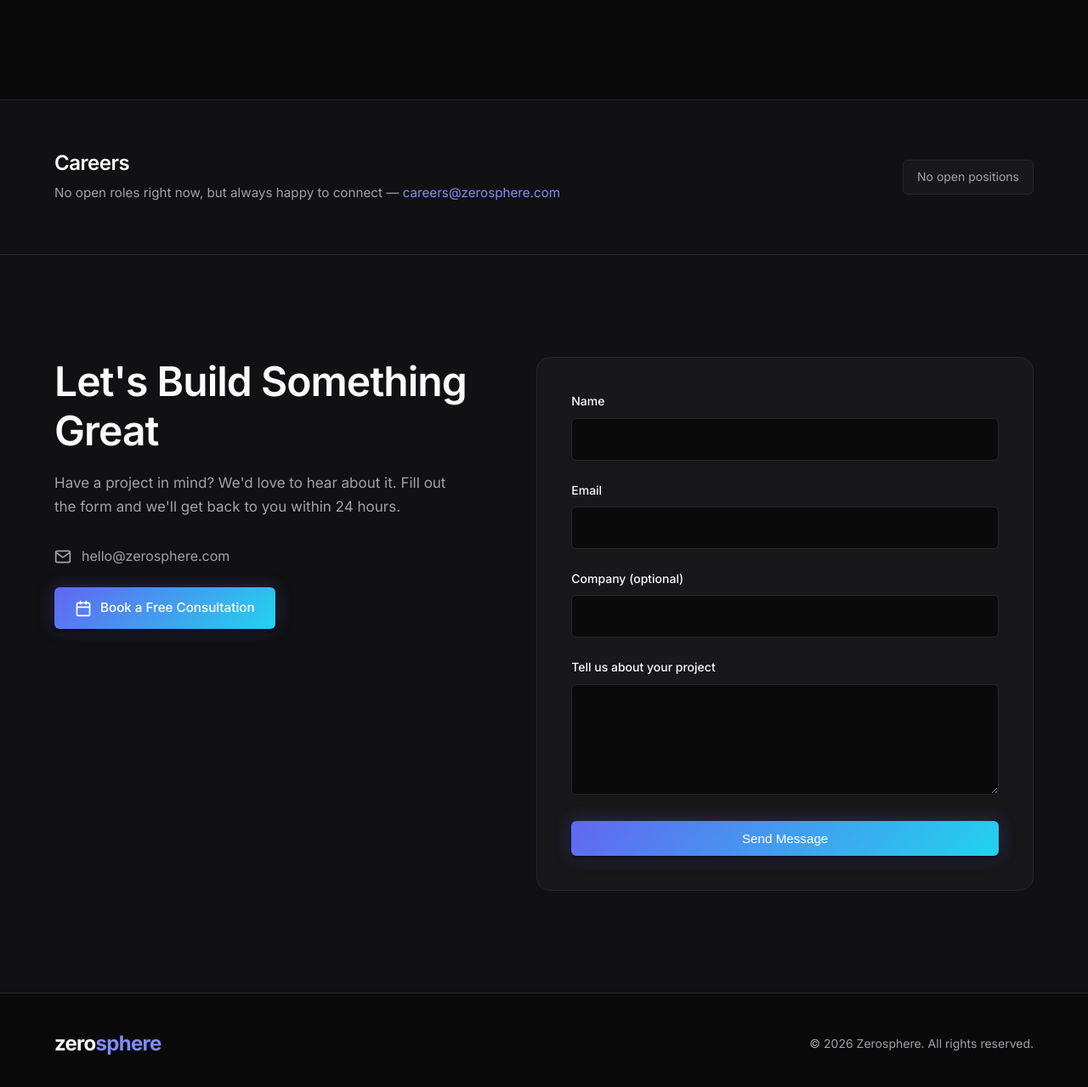
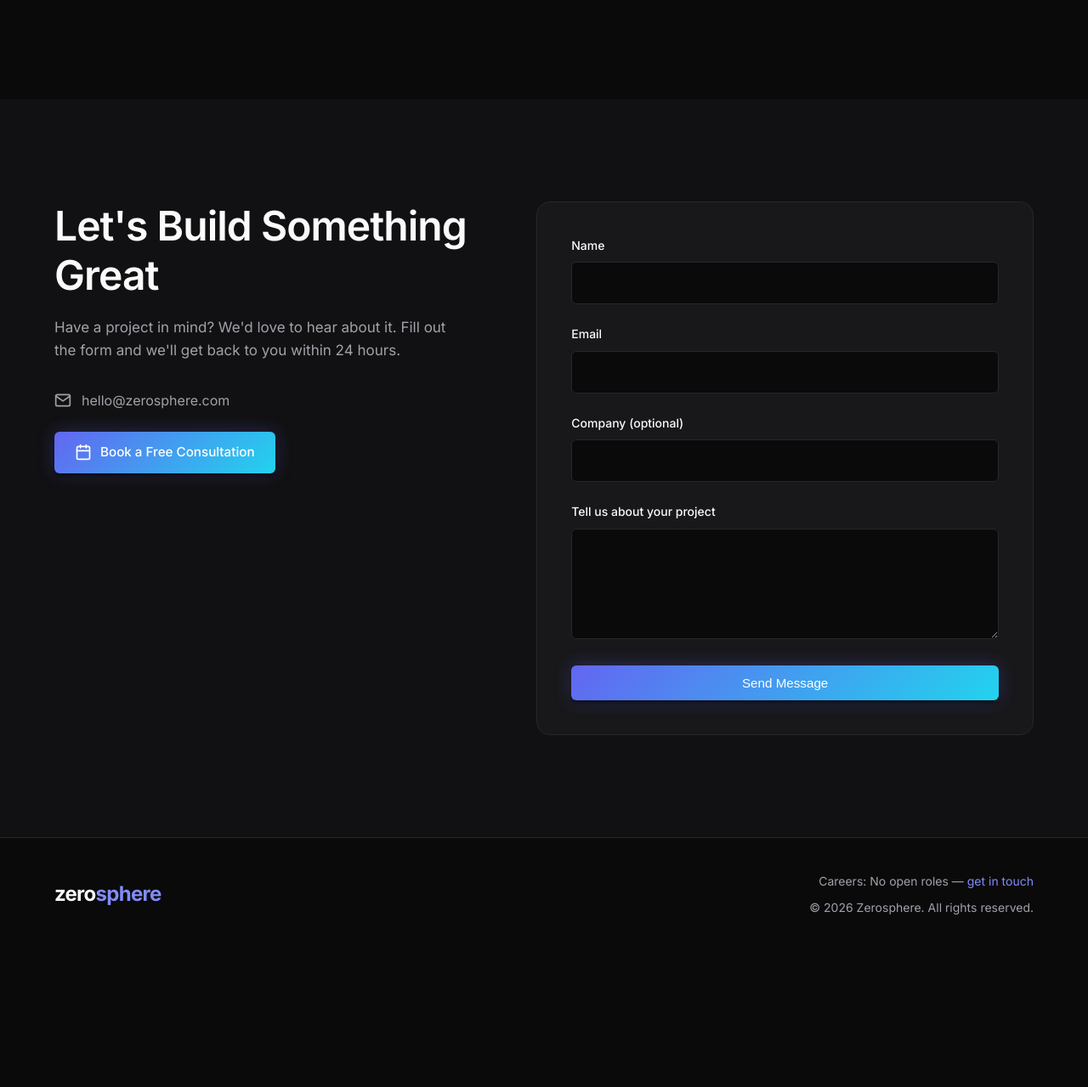
Before and after one commit to billgloff/zerosphere, a plain HTML site: page index.html in a window 1280 px wide. Shown: the part 2939-4218 px from the top of the page at 85% size. After the commit the page ends 4058 px from the top, so only its background shows below. Drawn offline with Linux system fonts and the light colour scheme.

Commit message:
Move careers to footer - simpler layout

```diff
--- a/index.html
+++ b/index.html
@@ -146,18 +146,6 @@
         </div>
     </section>
 
-    <section id="careers" class="careers">
-        <div class="container">
-            <div class="careers-content">
-                <div class="careers-text">
-                    <h2>Careers</h2>
-                    <p>No open roles right now, but always happy to connect — <a href="mailto:careers@zerosphere.com">careers@zerosphere.com</a></p>
-                </div>
-                <span class="careers-badge">No open positions</span>
-            </div>
-        </div>
-    </section>
-
     <section id="contact" class="contact">
         <div class="container">
             <div class="contact-content">
@@ -204,7 +192,10 @@
                 <a href="#" class="logo">
                     <span class="logo-zero">zero</span><span class="logo-sphere">sphere</span>
                 </a>
-                <p>&copy; 2026 Zerosphere. All rights reserved.</p>
+                <div class="footer-links">
+                    <span class="footer-careers">Careers: No open roles — <a href="mailto:careers@zerosphere.com">get in touch</a></span>
+                    <p>&copy; 2026 Zerosphere. All rights reserved.</p>
+                </div>
             </div>
         </div>
     </footer>
--- a/styles.css
+++ b/styles.css
@@ -463,57 +463,6 @@ p {
     color: var(--color-primary-light);
 }
 
-/* Careers */
-.careers {
-    padding: 60px 0;
-    background: var(--color-bg-elevated);
-    border-top: 1px solid var(--color-border);
-    border-bottom: 1px solid var(--color-border);
-}
-
-.careers-content {
-    display: flex;
-    align-items: center;
-    justify-content: space-between;
-    gap: 24px;
-    flex-wrap: wrap;
-}
-
-.careers-text {
-    flex: 1;
-    min-width: 280px;
-}
-
-.careers-content h2 {
-    font-size: 1.5rem;
-    margin-bottom: 8px;
-}
-
-.careers-content p {
-    font-size: 0.95rem;
-    margin: 0;
-}
-
-.careers-content a {
-    color: var(--color-primary-light);
-    text-decoration: none;
-    transition: color 0.2s ease;
-}
-
-.careers-content a:hover {
-    color: var(--color-accent);
-}
-
-.careers-badge {
-    padding: 8px 16px;
-    background: var(--color-bg-card);
-    border: 1px solid var(--color-border);
-    border-radius: var(--radius-sm);
-    color: var(--color-text-muted);
-    font-size: 0.875rem;
-    white-space: nowrap;
-}
-
 /* Contact */
 .contact {
     padding: 120px 0;
@@ -617,8 +566,29 @@ p {
     justify-content: space-between;
 }
 
+.footer-links {
+    text-align: right;
+}
+
+.footer-careers {
+    display: block;
+    font-size: 0.875rem;
+    color: var(--color-text-muted);
+    margin-bottom: 8px;
+}
+
+.footer-careers a {
+    color: var(--color-primary-light);
+    text-decoration: none;
+}
+
+.footer-careers a:hover {
+    color: var(--color-accent);
+}
+
 .footer-content p {
     font-size: 0.875rem;
+    margin: 0;
 }
 
 /* Success Banner */
```
